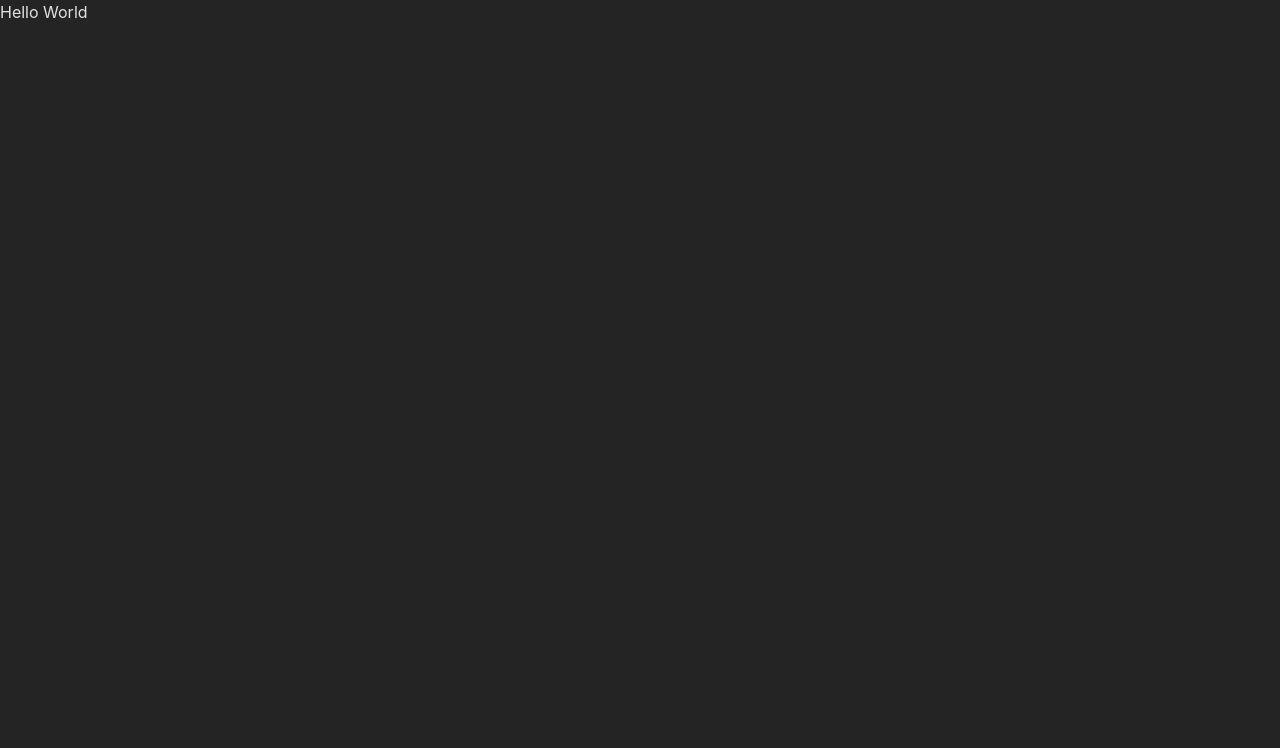
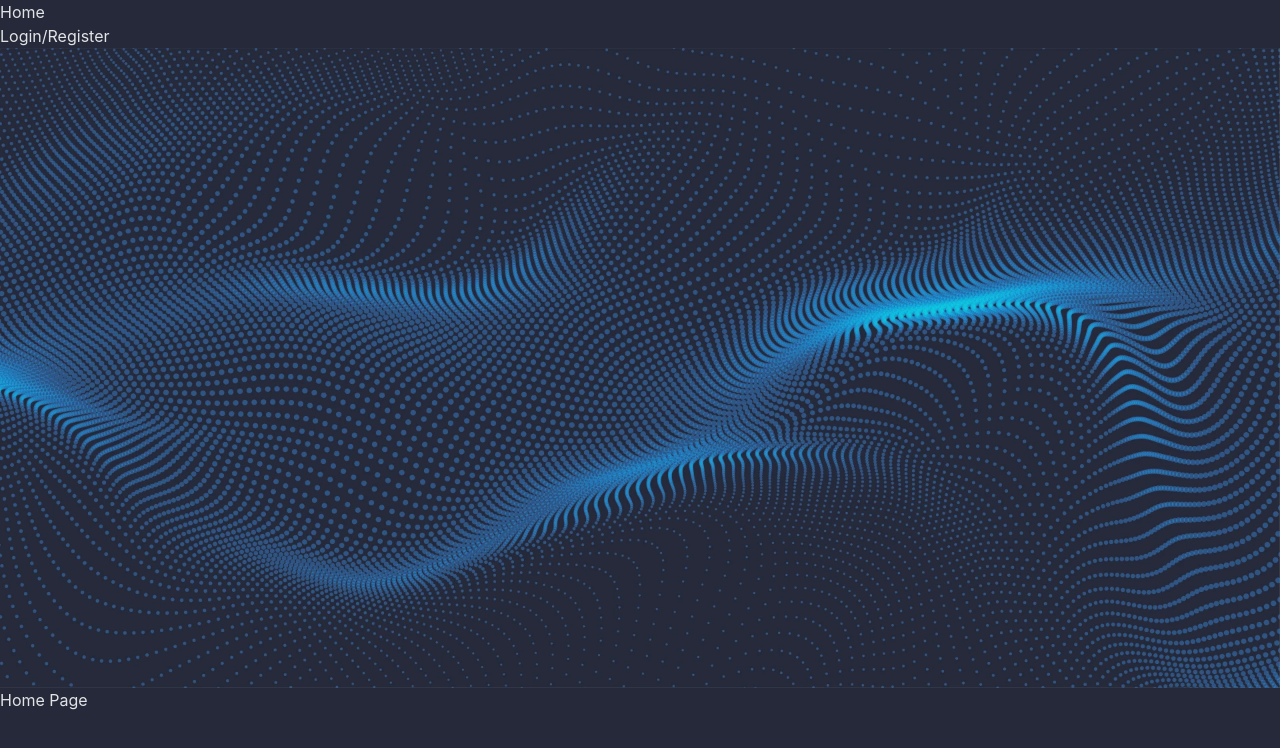
Before and after one commit to JakubJurkian/tech-blog, a React (Vite) app: page / in a window 1280 px wide. Shown: the top 748 px of the page. Built offline with nearby package versions, Linux system fonts and the light colour scheme.

Commit message:
added routes

```diff
--- a/package.json
+++ b/package.json
@@ -11,7 +11,8 @@
   },
   "dependencies": {
     "react": "^18.2.0",
-    "react-dom": "^18.2.0"
+    "react-dom": "^18.2.0",
+    "react-router-dom": "^6.11.2"
   },
   "devDependencies": {
     "@types/react": "^18.0.37",
--- a/src/App.tsx
+++ b/src/App.tsx
@@ -1,11 +1,29 @@
+import { createBrowserRouter, RouterProvider } from "react-router-dom";
+
+import ErrorPage from "./pages/Error";
+import HomePage from "./pages/Home";
+import PostPage from "./pages/Post";
+import AuthPage from "./pages/Auth";
+import RootLayout from "./pages/Root";
+
 import './App.css';
 
+
+const router = createBrowserRouter([
+  {
+    path: "/",
+    element: <RootLayout />,
+    errorElement: <ErrorPage />,
+    children: [
+      { index: true, element: <HomePage /> },
+      { path: "auth", element: <AuthPage /> },
+      { path: "posts/:productId", element: <PostPage /> },
+    ],
+  },
+]);
+
 function App() {
-  return (
-    <div className="text-lg">
-      <h1>Hello World</h1>
-    </div>
-  );
+  return <RouterProvider router={router} />;
 }
 
 export default App;
--- /dev/null
+++ b/src/components/MainNavigation.tsx
@@ -0,0 +1,22 @@
+import { NavLink } from 'react-router-dom';
+
+const MainNavigation = () => {
+  return (
+    <header className="">
+      <nav>
+        <ul className="">
+          <li>
+            <NavLink to="/" className="">
+              Home
+            </NavLink>
+          </li>
+          <li>
+            <NavLink to="/auth">Login/Register</NavLink>
+          </li>
+        </ul>
+      </nav>
+    </header>
+  );
+};
+
+export default MainNavigation;
--- a/src/index.css
+++ b/src/index.css
@@ -10,6 +10,8 @@
   color-scheme: light dark;
   color: rgba(255, 255, 255, 0.87);
   background-color: #242424;
+  background-color: rgb(37, 41, 58);
+  /* filter: blur(4px); */
 
   font-synthesis: none;
   text-rendering: optimizeLegibility;
--- /dev/null
+++ b/src/pages/Auth.tsx
@@ -0,0 +1,6 @@
+function AuthPage() {
+ return <>
+ <h1>Auth Page</h1></>
+}
+
+export default AuthPage;
--- /dev/null
+++ b/src/pages/Error.tsx
@@ -0,0 +1,9 @@
+function ErrorPage() {
+  return (
+    <>
+      <h1>Error Page</h1>
+    </>
+  );
+}
+
+export default ErrorPage;
--- /dev/null
+++ b/src/pages/Home.tsx
@@ -0,0 +1,9 @@
+function HomePage() {
+  return (
+    <>
+      <h1>Home Page</h1>
+    </>
+  );
+}
+
+export default HomePage;
--- /dev/null
+++ b/src/pages/Post.tsx
@@ -0,0 +1,9 @@
+function PostPage() {
+  return (
+    <>
+      <h1>Post Page</h1>
+    </>
+  );
+}
+
+export default PostPage;
--- /dev/null
+++ b/src/pages/Root.tsx
@@ -0,0 +1,20 @@
+import { Outlet } from 'react-router-dom';
+
+import bgPhoto from '/bg-photo.webp';
+
+import MainNavigation from "../components/MainNavigation";
+const RootLayout = () => {
+  return (
+    <>
+      <MainNavigation />
+      <div>
+        <img src={bgPhoto} alt="background-photo" className="max-h-96 w-full blur-sm" />
+      </div>
+      <main>
+        <Outlet />
+      </main>
+    </>
+  );
+};
+
+export default RootLayout;
```
Also changed, not shown: public/bg-photo.webp (added), src/components/MainNavigation.module.css (added), 1 other file (tests, documents, lock files or other folders).
